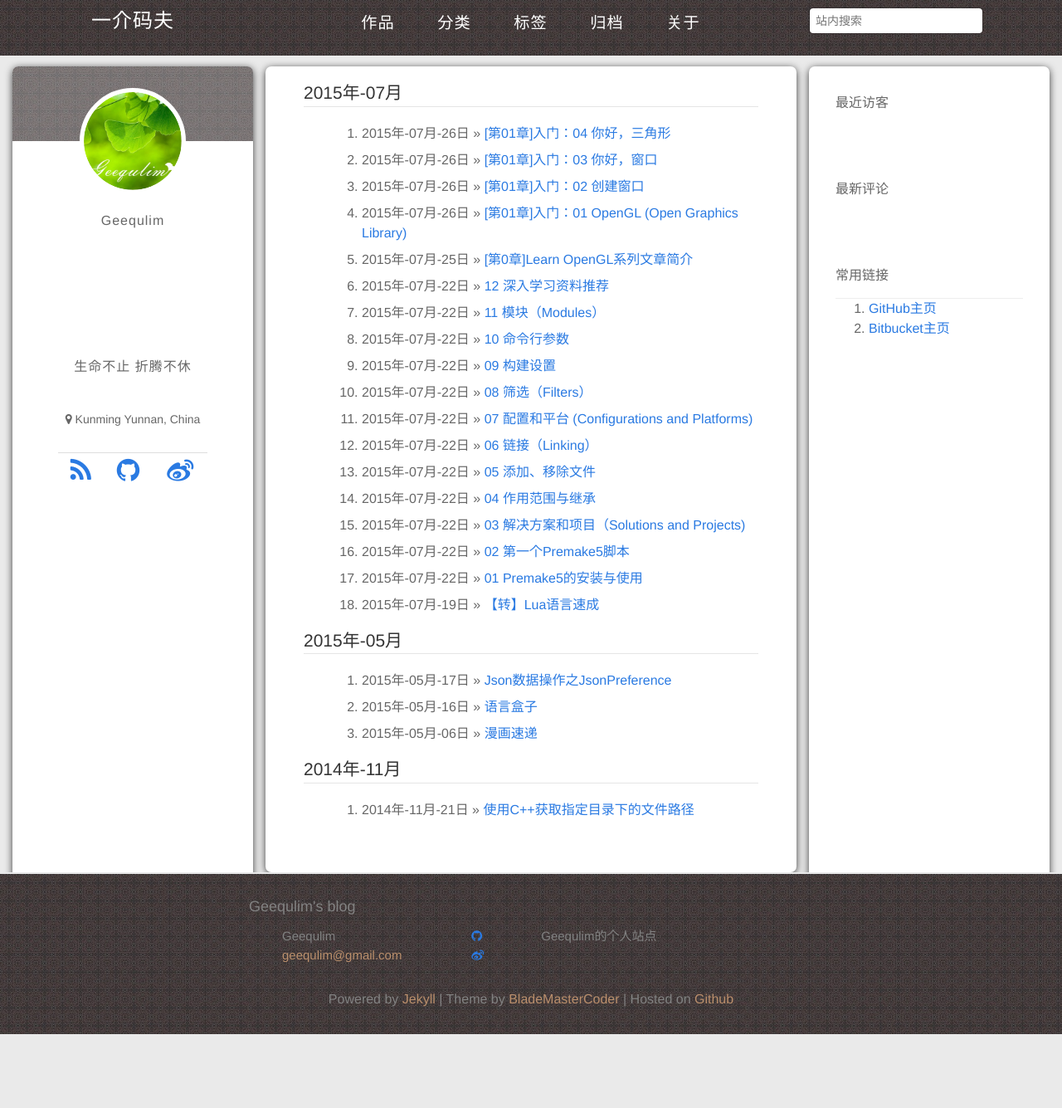
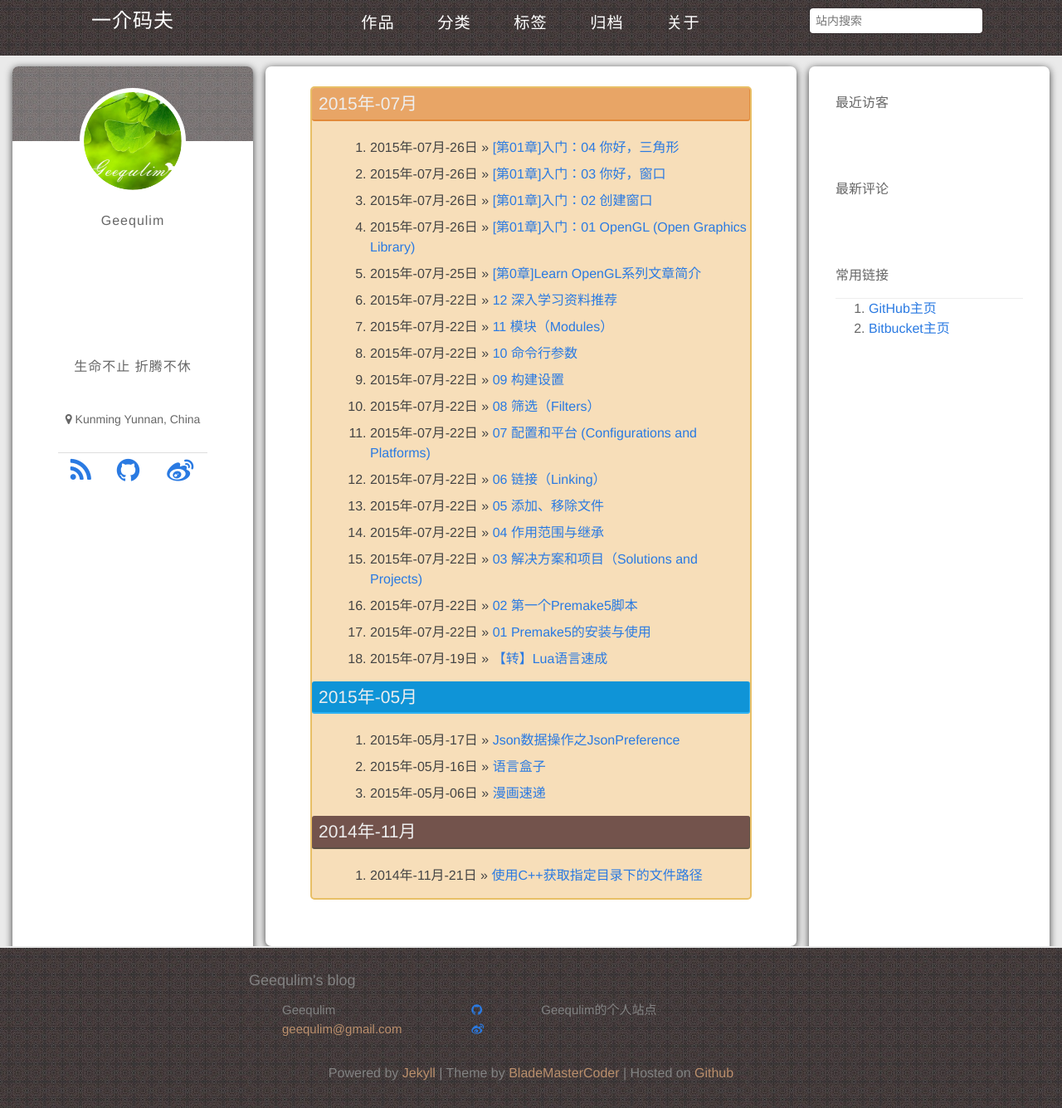
Before and after one commit to LeekinGTA/Geequlim.github.io, a Jekyll site: the page built from pages/archive.md, in a window 1280 px wide and 1335 px high. Shown: the whole window at 83% size. Built offline with Jekyll 4.4.1, drawn with Linux system fonts in a browser that asks for light colours; comment, search, counter and statistics services are not loaded.

Commit message:
更新页面样式

```diff
--- a/assets/css/box.css
+++ b/assets/css/box.css
@@ -46,10 +46,10 @@
 .blue_box{
   display: block;
   margin: 8px;
-  background-color: #afdceb;
+  background-color: #def4ff;
   color: #444;
   border-radius: 5px;
-  border: 2px solid #2181a5;
+  border: 2px solid #55b2e0;
 }
 
 .blue_title{
@@ -57,11 +57,11 @@
   padding: 8px;
   padding-top: 3px;
   padding-bottom: 3px;
-  background-color: #3189c0;
+  background-color: #0f94d7;
   color: #eee;
   border-radius: 3px;
-  border-bottom: 2px solid #165586;
-  border-right: 1px solid #165586;
+  border-bottom: 2px solid #2db1f3;
+  border-right: 1px solid #2db1f3;
 }
 
 .orange_box{
@@ -106,6 +106,27 @@
   border-right: 1px solid #901b8f;
 }
 
+.brown_box
+{
+  display: block;
+  margin: 8px;
+  background-color: #c9ae92;
+  color: #444;
+  border-radius: 5px;
+  border: 2px solid #955e20;
+}
+.brown_title{
+  display: block;
+  padding: 8px;
+  padding-top: 3px;
+  padding-bottom: 3px;
+  background-color: #73534c;
+  color: #eee;
+  border-radius: 3px;
+  border-bottom: 2px solid #5d5044;
+  border-right: 1px solid #5d5044;
+}
+
 .post_center_img{
   display: block;
   margin-left: auto;
--- a/pages/archive.md
+++ b/pages/archive.md
@@ -3,7 +3,7 @@ layout: default
 title: 归档
 permalink: /pages/archive.html
 ---
-<div class="home">
+<div class="orange_box">
 	{% for post in site.posts  %}
 	    {% capture this_year %}{{ post.date | date: "%Y" }}{% endcapture %}
 	    {% capture this_month %}{{ post.date | date: "%m" }}{% endcapture %}
@@ -11,24 +11,23 @@ permalink: /pages/archive.html
 	    {% capture next_month %}{{ post.previous.date | date: "%m" }}{% endcapture %}
 
 	    {% if forloop.first %}
-	      <legend id="{{this_year}}-{{this_month}}">{{this_year}}年-{{this_month}}月</legend>
+	      <legend id="{{this_year}}-{{this_month}}" class="orange_title">{{this_year}}年-{{this_month}}月</legend>
 	      <ul>
 	    {% endif %}
 	    <li class="archive_span"><span>{{ post.date | date: "%Y年-%m月-%d日" }}</span> &raquo;
 	      <a href="{{ post.url }}">{{ post.title }}</a>
 	    </li>
-
 	    {% if forloop.last %}
 	      </ul>
 	    {% else %}
 	      {% if this_year != next_year %}
 	        </ul>
-	        <legend id="{{next_year}}-{{next_month}}">{{next_year}}年-{{next_month}}月</legend>
+	        <legend id="{{next_year}}-{{next_month}}" class="brown_title">{{next_year}}年-{{next_month}}月</legend>
 	        <ul>
 	      {% else %}
 	        {% if this_month != next_month %}
 	        </ul>
-	        <legend id="{{next_year}}-{{next_month}}">{{next_year}}年-{{next_month}}月</legend>
+	        <legend id="{{next_year}}-{{next_month}}" class="blue_title">{{next_year}}年-{{next_month}}月</legend>
 	        <ul>
 	        {% endif %}
 	      {% endif %}
```
Also changed, not shown: _posts/blog/OpenGL/Learn OpenGL/01 Getting started/2015-07-26- 03 Hello Window.md (+2 -2 lines), pages/about.md (+14 -12 lines), pages/tags.md (+2 -2 lines), assets/img/about.jpg (added).
